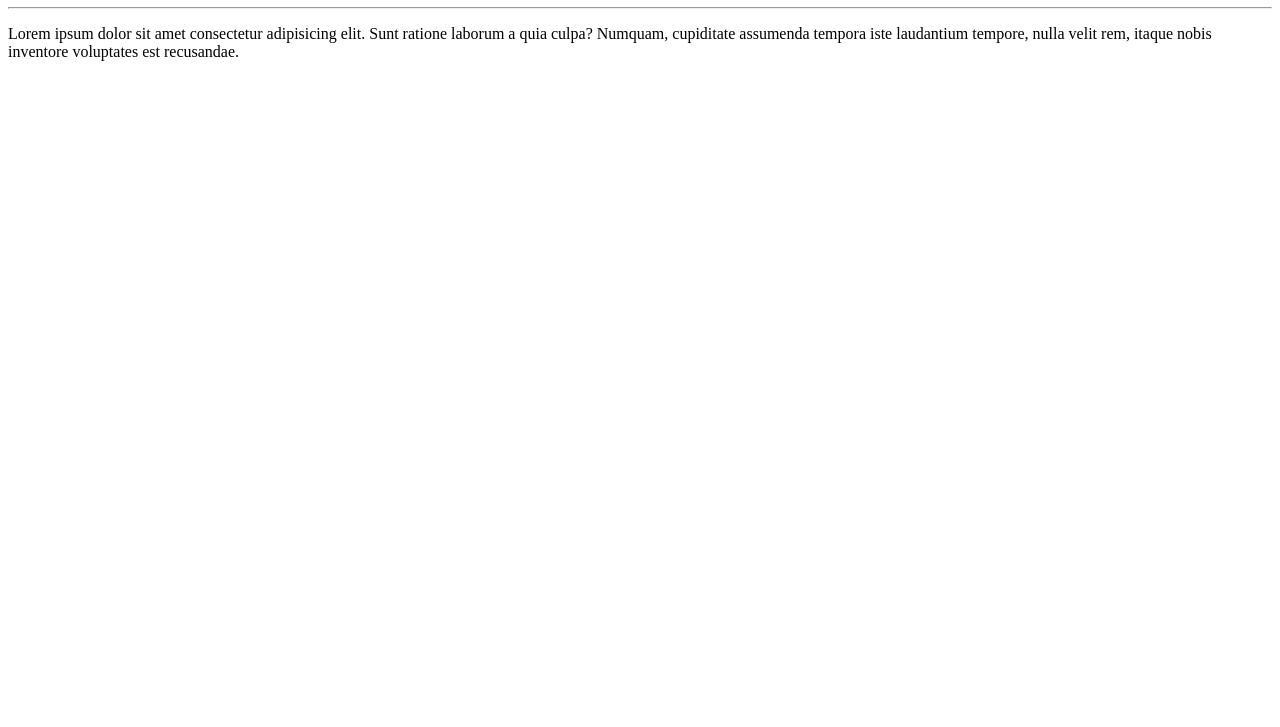
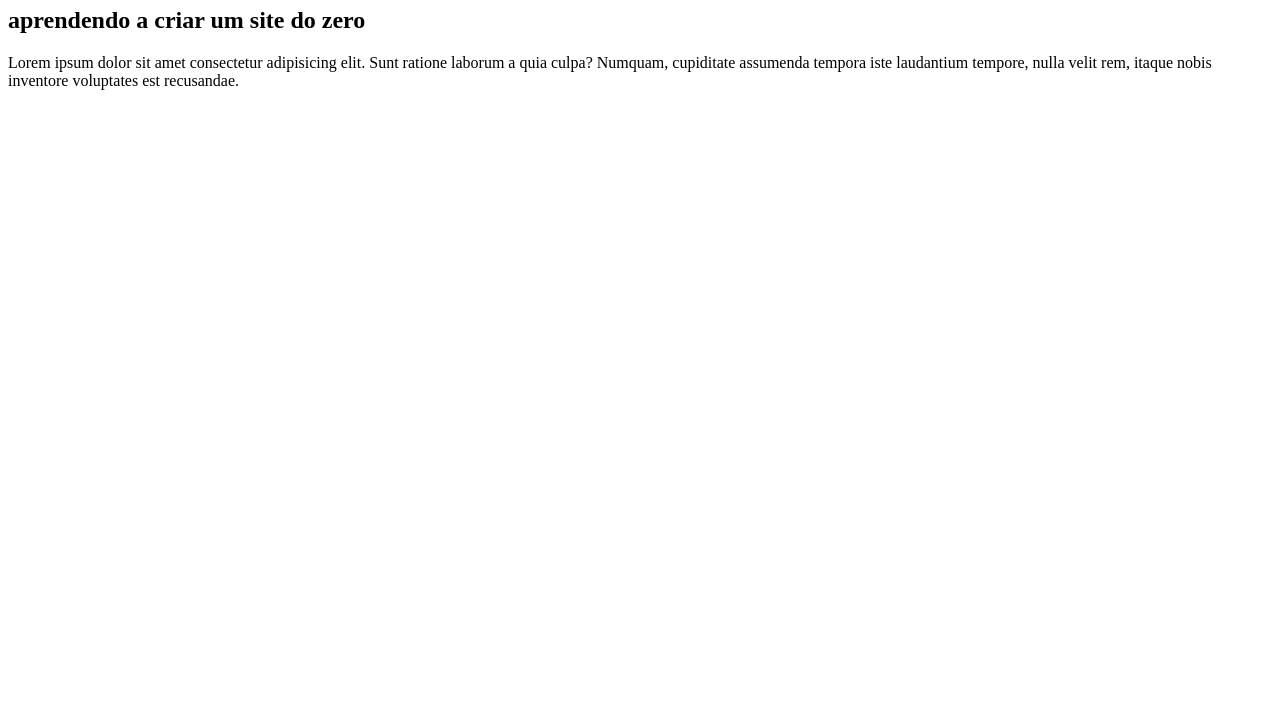
Before and after one commit to jamissonbatistaa/ola-mundo, a plain HTML site: page site-anime/index.html in a window 1280 px wide. Shown: the part 73-800 px from the top of the page. Drawn offline with Linux system fonts and the light colour scheme.

Commit message:
alterações readme

```diff
--- a/site-anime/index.html
+++ b/site-anime/index.html
@@ -8,7 +8,7 @@
 </head>
 <body>
     <h1>Olá, mundo!</h1>
-    <hr>
+    <h2>aprendendo a criar um site do zero</h2>
 <p>Lorem ipsum dolor sit amet consectetur adipisicing elit. Sunt ratione laborum a quia culpa? Numquam, cupiditate assumenda tempora iste laudantium tempore, nulla velit rem, itaque nobis inventore voluptates est recusandae.</p>
 </body>
 </html>
```
